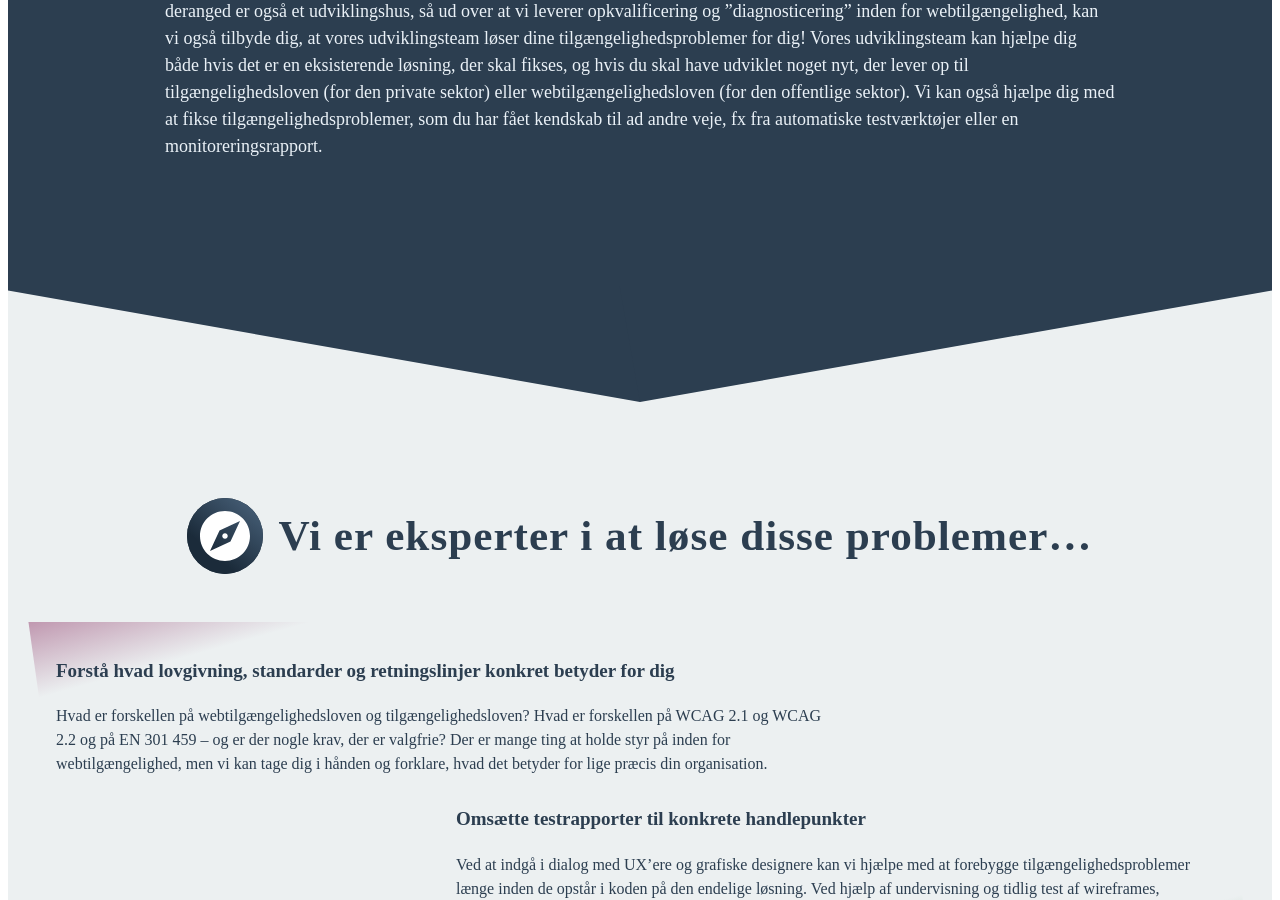
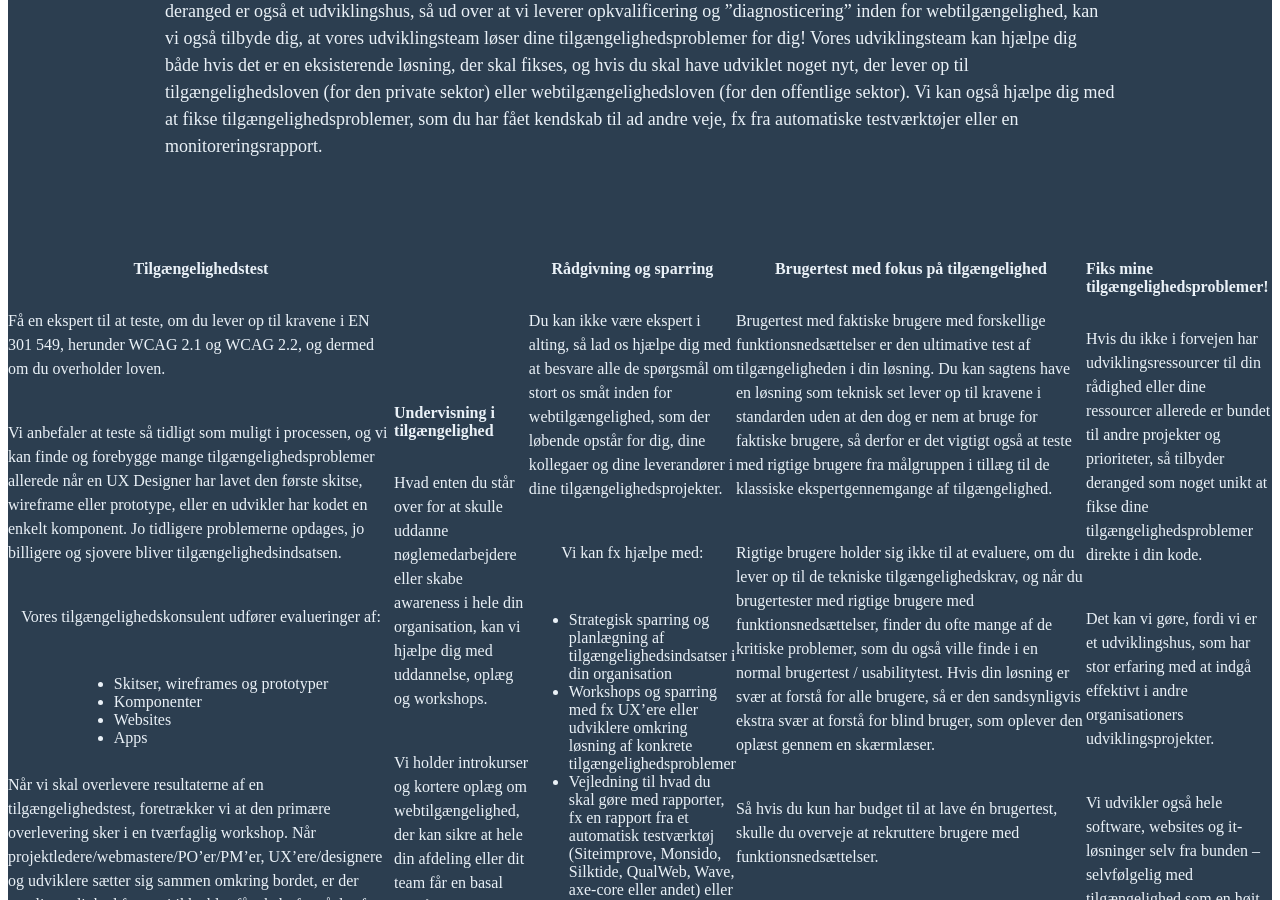
Before and after one commit to derangeddk/deranged.dk, a Jekyll site: the page built from dk/tilgaengelighed/index.html, in a window 1280 px wide and 900 px high, scrolled down 2157 px. Built offline with Jekyll 4.4.1, drawn with Linux system fonts in a browser that asks for light colours; some of the changed text lies outside the part shown.

Commit message:
Adding services to dk/tilgaengelighed/index.html

```diff
--- a/dk/tilgaengelighed/index.html
+++ b/dk/tilgaengelighed/index.html
@@ -70,6 +70,60 @@ sitemap_include: 'yes'
             <p>Vores konsulentydelser inden for webtilgængelighed dækker hele paletten inden for uddannelse, rådgivning og test af tilgængelighedsproblemer.</p>
             <p>Når du har fået et overblik over tilgængelighedsproblemer i din løsning, kan du vælge at rette problemerne i din løsning selv eller med hjælp fra en anden leverandør – eller du kan få os til det.</p>
             <p>deranged er også et udviklingshus, så ud over at vi leverer opkvalificering og ”diagnosticering” inden for webtilgængelighed, kan vi også tilbyde dig, at vores udviklingsteam løser dine tilgængelighedsproblemer for dig! Vores udviklingsteam kan hjælpe dig både hvis det er en eksisterende løsning, der skal fikses, og hvis du skal have udviklet noget nyt, der lever op til tilgængelighedsloven (for den private sektor) eller webtilgængelighedsloven (for den offentlige sektor). Vi kan også hjælpe dig med at fikse tilgængelighedsproblemer, som du har fået kendskab til ad andre veje, fx fra automatiske testværktøjer eller en monitoreringsrapport.</p>
+          </div>
+        </div>
+        <div class="revops-section__container revops-section__container--full-width">
+          <div class="services-list-item">
+            <h4>Tilgængelighedstest</h4>
+            <p>Få en ekspert til at teste, om du lever op til kravene i EN 301 549, herunder WCAG 2.1 og WCAG 2.2, og dermed om du overholder loven.</p>
+            <p>Vi anbefaler at teste så tidligt som muligt i processen, og vi kan finde og forebygge mange tilgængelighedsproblemer allerede når en UX Designer har lavet den første skitse, wireframe eller prototype, eller en udvikler har kodet en enkelt komponent. Jo tidligere problemerne opdages, jo billigere og sjovere bliver tilgængelighedsindsatsen.</p>
+            <p>Vores tilgængelighedskonsulent udfører evalueringer af:</p>
+            <ul>
+              <li>Skitser, wireframes og prototyper</li>
+              <li>Komponenter</li>
+              <li>Websites</li>
+              <li>Apps</li>
+            </ul>
+            <p>Når vi skal overlevere resultaterne af en tilgængelighedstest, foretrækker vi at den primære overlevering sker i en tværfaglig workshop. Når projektledere/webmastere/PO’er/PM’er, UX’ere/designere og udviklere sætter sig sammen omkring bordet, er der nemlig mulighed for at vi ikke blot får skabt forståelse for problemerne, men faktisk i fællesskab kan finde frem til gode, realistiske løsninger, der kun er en tekstrettelse eller et par linjer kode fra at blive implementeret i praksis.</p>
+            <p>Hvis du har brug for en stor compliance-rapport til dokumentation af din tilgængelighedsindsats, kan dette tilkøbes.</p>
+          </div>
+          <div class="services-list-item">
+            <h4>Undervisning i tilgængelighed</h4>
+            <p>Hvad enten du står over for at skulle uddanne nøglemedarbejdere eller skabe awareness i hele din organisation, kan vi hjælpe dig med uddannelse, oplæg og workshops.</p>
+            <p>Vi holder introkurser og kortere oplæg om webtilgængelighed, der kan sikre at hele din afdeling eller dit team får en basal forståelse for hvad tilgængelighed er.</p>
+            <p>Vi holder avancerede kurser for bl.a.</p>
+            <ul>
+              <li>UX’ere / designere</li>
+              <li>Webredaktører / content creators</li>
+              <li>Udviklere</li>
+              <li>Testere / QA</li>
+              <li>Webmasters, projektledere, Product Owners (PO), Product Managers (PM), profilejere</li>
+              <li>osv.</li>
+            </ul>
+            <p>I undervisningen tager vi udgangspunkt i konkrete eksempler, som I kan relatere til, gerne fra jeres egen løsning.</p>
+          </div>
+          <div class="services-list-item">
+            <h4>Rådgivning og sparring</h4>
+            <p>Du kan ikke være ekspert i alting, så lad os hjælpe dig med at besvare alle de spørgsmål om stort os småt inden for webtilgængelighed, som der løbende opstår for dig, dine kollegaer og dine leverandører i dine tilgængelighedsprojekter.</p>
+            <p>Vi kan fx hjælpe med:</p>
+            <ul>
+              <li>Strategisk sparring og planlægning af tilgængelighedsindsatser i din organisation</li>
+              <li>Workshops og sparring med fx UX’ere eller udviklere omkring løsning af konkrete tilgængelighedsproblemer</li>
+              <li>Vejledning til hvad du skal gøre med rapporter, fx en rapport fra et automatisk testværktøj (Siteimprove, Monsido, Silktide, QualWeb, Wave, axe-core eller andet) eller en monitoreringsrapport fra Digitalisseringsstyrelsen.</li>
+              <li>Rådgivning om udfyldelse af tilgængelighedserklæring</li>
+            </ul>
+          </div>
+          <div class="services-list-item">
+            <h4>Brugertest med fokus på tilgængelighed</h4>
+            <p>Brugertest med faktiske brugere med forskellige funktionsnedsættelser er den ultimative test af tilgængeligheden i din løsning. Du kan sagtens have en løsning som teknisk set lever op til kravene i standarden uden at den dog er nem at bruge for faktiske brugere, så derfor er det vigtigt også at teste med rigtige brugere fra målgruppen i tillæg til de klassiske ekspertgennemgange af tilgængelighed.   </p>
+            <p>Rigtige brugere holder sig ikke til at evaluere, om du lever op til de tekniske tilgængelighedskrav, og når du brugertester med rigtige brugere med funktionsnedsættelser, finder du ofte mange af de kritiske problemer, som du også ville finde i en normal brugertest / usabilitytest. Hvis din løsning er svær at forstå for alle brugere, så er den sandsynligvis ekstra svær at forstå for blind bruger, som oplever den oplæst gennem en skærmlæser.</p>
+            <p>Så hvis du kun har budget til at lave én brugertest, skulle du overveje at rekruttere brugere med funktionsnedsættelser.</p>
+          </div>
+          <div class="services-list-item">
+            <h4>Fiks mine tilgængelighedsproblemer!</h4>
+            <p>Hvis du ikke i forvejen har udviklingsressourcer til din rådighed eller dine ressourcer allerede er bundet til andre projekter og prioriteter, så tilbyder deranged som noget unikt at fikse dine tilgængelighedsproblemer direkte i din kode.</p>
+            <p>Det kan vi gøre, fordi vi er et udviklingshus, som har stor erfaring med at indgå effektivt i andre organisationers udviklingsprojekter.</p>
+            <p>Vi udvikler også hele software, websites og it-løsninger selv fra bunden – selvfølgelig med tilgængelighed som en højt prioriteret del af projektet.</p>
           </div>
         </div>
         <div class="revops-section__container revops-section__container--full-width">
```
